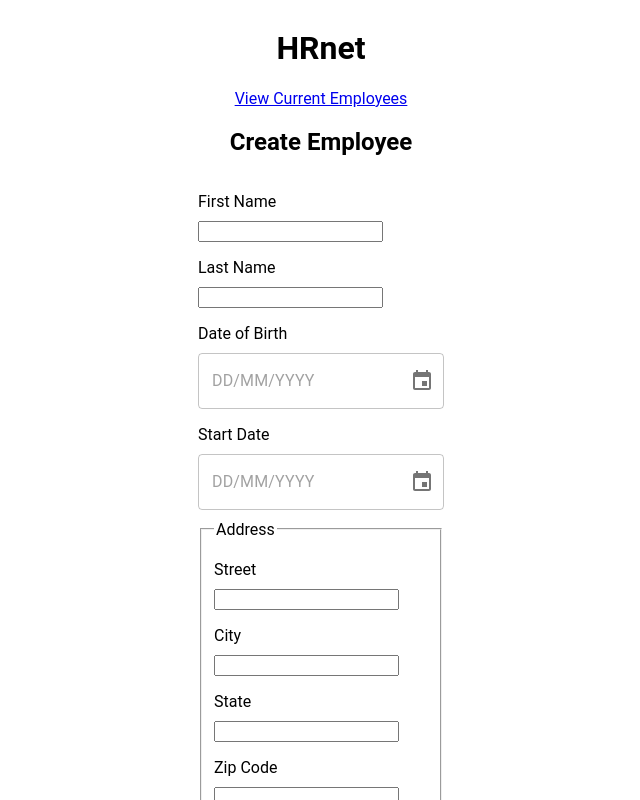
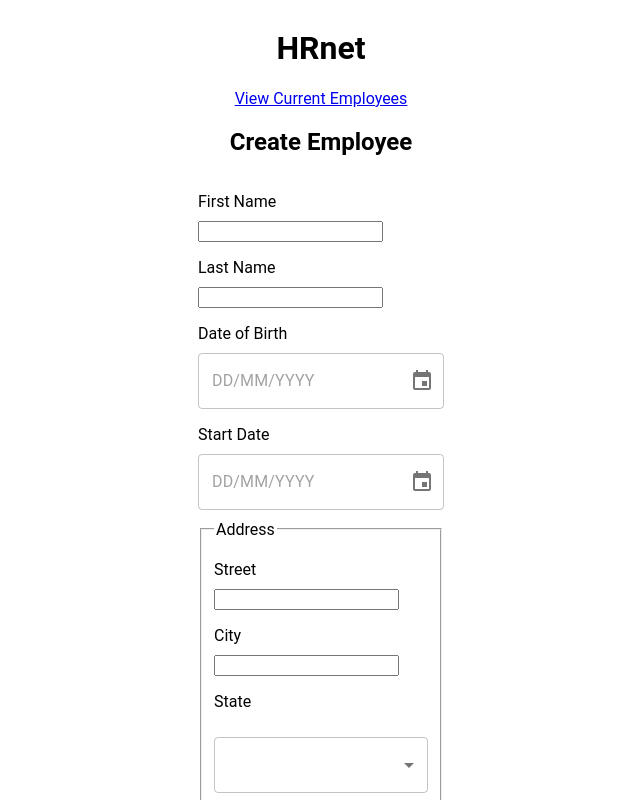
Before and after one commit to ACH90/HRnet, a React (Vite) app: page / in a window 1280 px wide. Shown: the top 800 px of the page, without its empty margins (319-959 px from the left). Built offline with nearby package versions, Linux system fonts and the light colour scheme.

Commit message:
Add MUI Dropdown

```diff
--- /dev/null
+++ b/src/components/Dropdown/Dropdown.jsx
@@ -0,0 +1,23 @@
+// components/Dropdown.jsx
+import { FormControl, InputLabel, Select, MenuItem } from "@mui/material";
+
+export default function Dropdown({ id, label, value, onChange, options }) {
+  return (
+    <FormControl fullWidth margin="normal">
+      <InputLabel id={`${id}-label`}>{label}</InputLabel>
+      <Select
+        labelId={`${id}-label`}
+        id={id}
+        value={value}
+        label={label}
+        onChange={(e) => onChange(id, e.target.value)}
+      >
+        {options.map((option) => (
+          <MenuItem key={option} value={option}>
+            {option}
+          </MenuItem>
+        ))}
+      </Select>
+    </FormControl>
+  );
+}
--- a/src/pages/CreateEmployee/CreateEmployee.jsx
+++ b/src/pages/CreateEmployee/CreateEmployee.jsx
@@ -6,6 +6,10 @@
 import { TextField, MenuItem } from "@mui/material";
 import { DatePicker } from "@mui/x-date-pickers/DatePicker";
 // import dayjs from "dayjs";
+
+import Dropdown from "../../components/Dropdown/Dropdown";
+import usStates from "../../utils/usStates";
+import departments from "../../utils/departments";
 
 export default function CreateEmployee() {
   const [formData, setFormData] = useState({
@@ -50,6 +54,9 @@
       zipCode: "",
       department: "Sales",
     });
+  }
+  function handleDropdownChange(field, value) {
+    setFormData((prev) => ({ ...prev, [field]: value }));
   }
 
   return (
@@ -117,11 +124,12 @@
             />
 
             <label htmlFor="state">State</label>
-            <input
+            <Dropdown
               id="state"
-              type="text"
+              // label="State"
               value={formData.state}
-              onChange={handleChange}
+              onChange={handleDropdownChange}
+              options={usStates}
             />
 
             <label htmlFor="zipCode">Zip Code</label>
@@ -134,7 +142,14 @@
           </fieldset>
 
           <label htmlFor="department">Department</label>
-          <select
+          <Dropdown
+            id="department"
+            // label="Department"
+            value={formData.department}
+            onChange={handleDropdownChange}
+            options={departments}
+          />
+          {/* <select
             id="department"
             value={formData.department}
             onChange={handleChange}
@@ -144,7 +159,7 @@
             <option>Engineering</option>
             <option>Human Resources</option>
             <option>Legal</option>
-          </select>
+          </select> */}
         </form>
 
         <button onClick={handleSave}>Save</button>
--- /dev/null
+++ b/src/utils/departments.js
@@ -0,0 +1,3 @@
+const departments = ["Sales", "Marketing", "Engineering", "Human Resources"];
+
+export default departments;
--- /dev/null
+++ b/src/utils/usStates.js
@@ -0,0 +1,55 @@
+// utils/usStates.js
+const usStates = [
+  "Alabama",
+  "Alaska",
+  "Arizona",
+  "Arkansas",
+  "California",
+  "Colorado",
+  "Connecticut",
+  "Delaware",
+  "Florida",
+  "Georgia",
+  "Hawaii",
+  "Idaho",
+  "Illinois",
+  "Indiana",
+  "Iowa",
+  "Kansas",
+  "Kentucky",
+  "Louisiana",
+  "Maine",
+  "Maryland",
+  "Massachusetts",
+  "Michigan",
+  "Minnesota",
+  "Mississippi",
+  "Missouri",
+  "Montana",
+  "Nebraska",
+  "Nevada",
+  "New Hampshire",
+  "New Jersey",
+  "New Mexico",
+  "New York",
+  "North Carolina",
+  "North Dakota",
+  "Ohio",
+  "Oklahoma",
+  "Oregon",
+  "Pennsylvania",
+  "Rhode Island",
+  "South Carolina",
+  "South Dakota",
+  "Tennessee",
+  "Texas",
+  "Utah",
+  "Vermont",
+  "Virginia",
+  "Washington",
+  "West Virginia",
+  "Wisconsin",
+  "Wyoming",
+];
+
+export default usStates;
```
